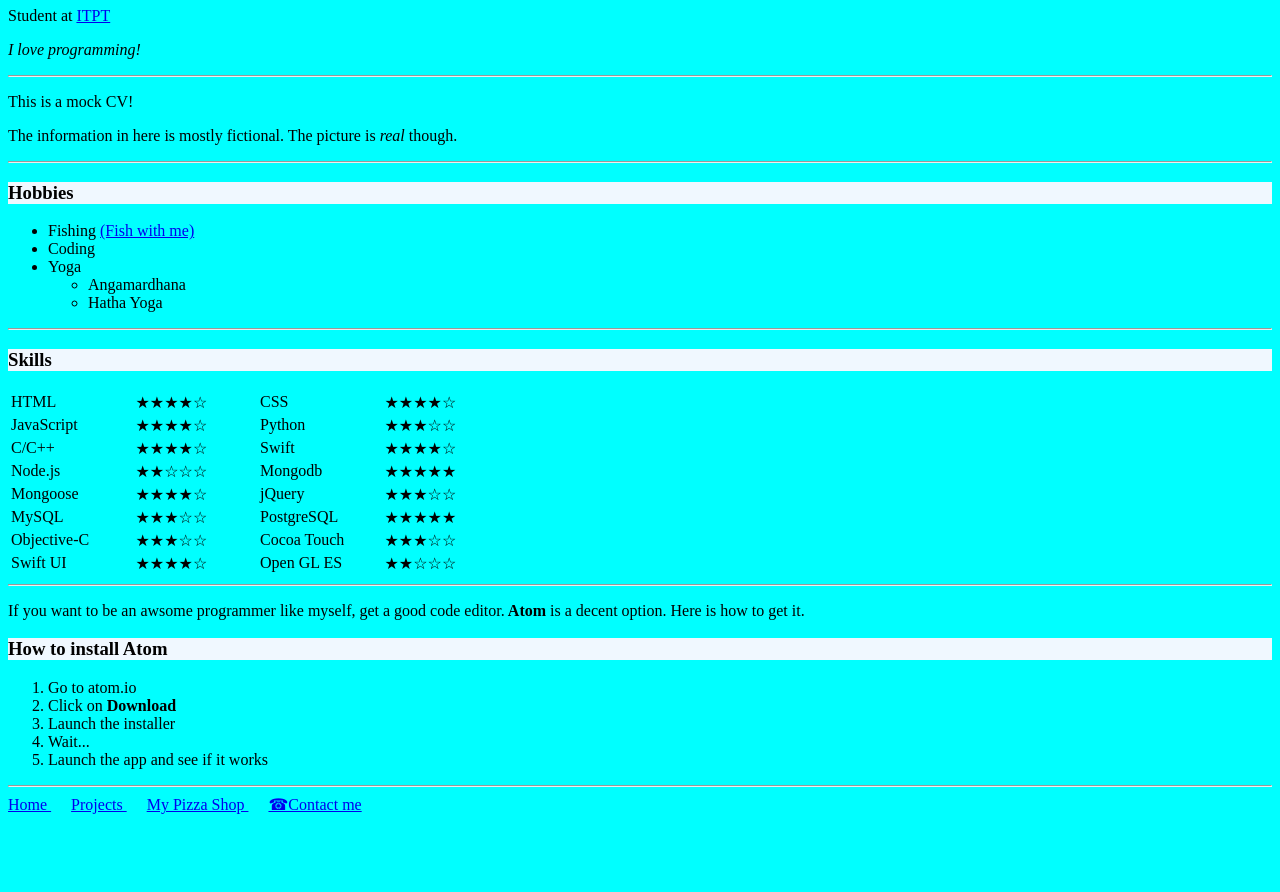
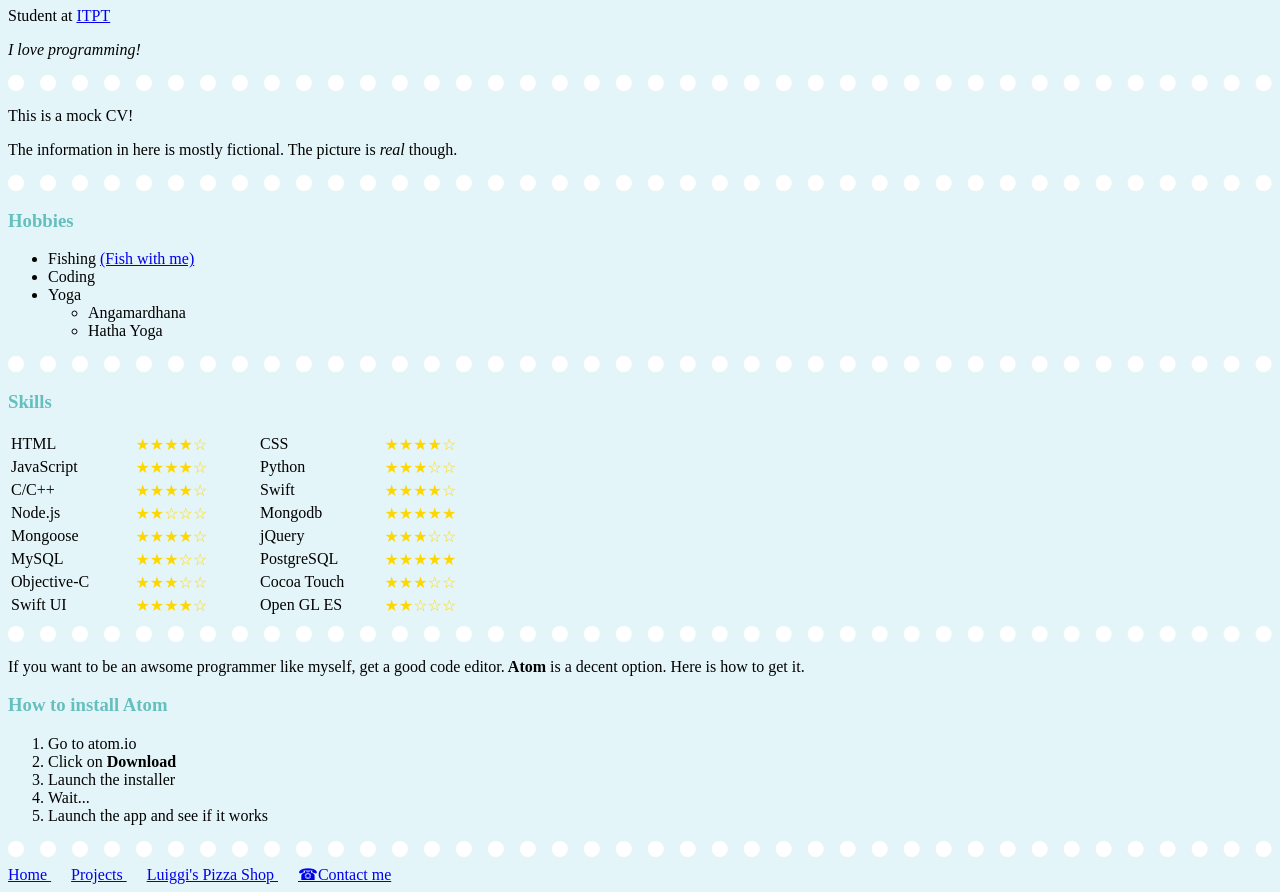
Before and after one commit to alogio/my-cv-website, a plain HTML site: page index.html in a window 1280 px wide. Shown: the part 355-1247 px from the top of the page. Before the commit the page ends 1177 px from the top, so only its background shows below. Drawn offline with Linux system fonts and the light colour scheme.

Commit message:
Added css class to skills stars.

```diff
--- a/css/styles.css
+++ b/css/styles.css
@@ -1,7 +1,17 @@
 body {
-    background-color: aqua;
+    background-color: #e4f5f9;
 }
 
-h3, h4, h5 {
-    background-color: aliceblue;
+h1, h2, h3 {
+    color: #66bfbf;
 }
+
+hr {
+    border-style: dotted none none none;
+    border-width: 16px;
+    border-color: white;
+}
+
+.star {
+    color: gold;
+}
--- a/index.html
+++ b/index.html
@@ -41,51 +41,51 @@
         <tbody>
             <tr>
                 <td width="25%"> HTML </td>
-                <td width="25%"> ★★★★☆ </td>
+                <td class="star" width="25%"> ★★★★☆ </td>
                 <td width="25%"> CSS </td>
-                <td width="25%"> ★★★★☆ </td>
+                <td class="star" width="25%"> ★★★★☆ </td>
             </tr>
             <tr>
                 <td> JavaScript </td>
-                <td> ★★★★☆ </td>
+                <td class="star"> ★★★★☆ </td>
                 <td> Python </td>
-                <td> ★★★☆☆ </td>
+                <td class="star"> ★★★☆☆ </td>
             </tr>
             <tr>
                 <td> C/C++ </td>
-                <td> ★★★★☆ </td>
+                <td class="star"> ★★★★☆ </td>
                 <td> Swift </td>
-                <td> ★★★★☆ </td>
+                <td class="star"> ★★★★☆ </td>
             </tr>
             <tr>
                 <td> Node.js </td>
-                <td> ★★☆☆☆ </td>
+                <td class="star"> ★★☆☆☆ </td>
                 <td> Mongodb </td>
-                <td> ★★★★★ </td>
+                <td class="star"> ★★★★★ </td>
             </tr>
             <tr>
                 <td> Mongoose </td>
-                <td> ★★★★☆ </td>
+                <td class="star"> ★★★★☆ </td>
                 <td> jQuery </td>
-                <td> ★★★☆☆ </td>
+                <td class="star"> ★★★☆☆ </td>
             </tr>
             <tr>
                 <td> MySQL </td>
-                <td> ★★★☆☆ </td>
+                <td class="star"> ★★★☆☆ </td>
                 <td> PostgreSQL </td>
-                <td> ★★★★★ </td>
+                <td class="star"> ★★★★★ </td>
             </tr>
             <tr>
                 <td> Objective-C </td>
-                <td> ★★★☆☆ </td>
+                <td class="star"> ★★★☆☆ </td>
                 <td> Cocoa Touch </td>
-                <td> ★★★☆☆ </td>
+                <td class="star"> ★★★☆☆ </td>
             </tr>
             <tr>
                 <td> Swift UI </td>
-                <td> ★★★★☆ </td>
+                <td class="star"> ★★★★☆ </td>
                 <td> Open GL ES </td>
-                <td> ★★☆☆☆ </td>
+                <td class="star"> ★★☆☆☆ </td>
             </tr>
         </tbody>
     </table>
@@ -106,7 +106,7 @@
     <footer>
         <a href="index.html"> Home </a> &emsp;
         <a href="projects.html"> Projects </a> &emsp;
-        <a href="https://alogio.github.io/my-pizza-shop/"> My Pizza Shop </a> &emsp;
+        <a href="https://alogio.github.io/my-pizza-shop/"> Luiggi's Pizza Shop </a> &emsp;
         <a href="contact-me.html"> ☎︎Contact me </a>
     </footer>
 </body>
```
Also changed, not shown: contact-me.html (+16 -10 lines), projects.html (+2 -2 lines).
